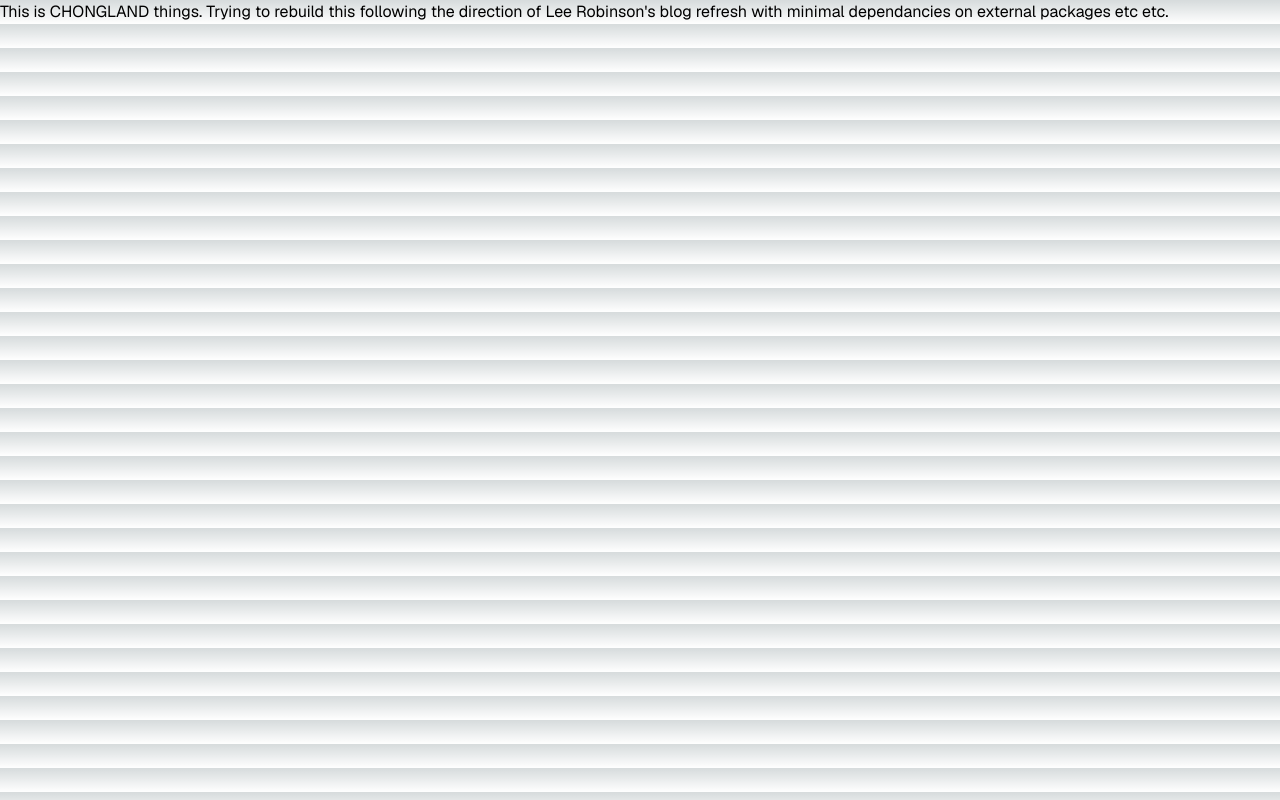
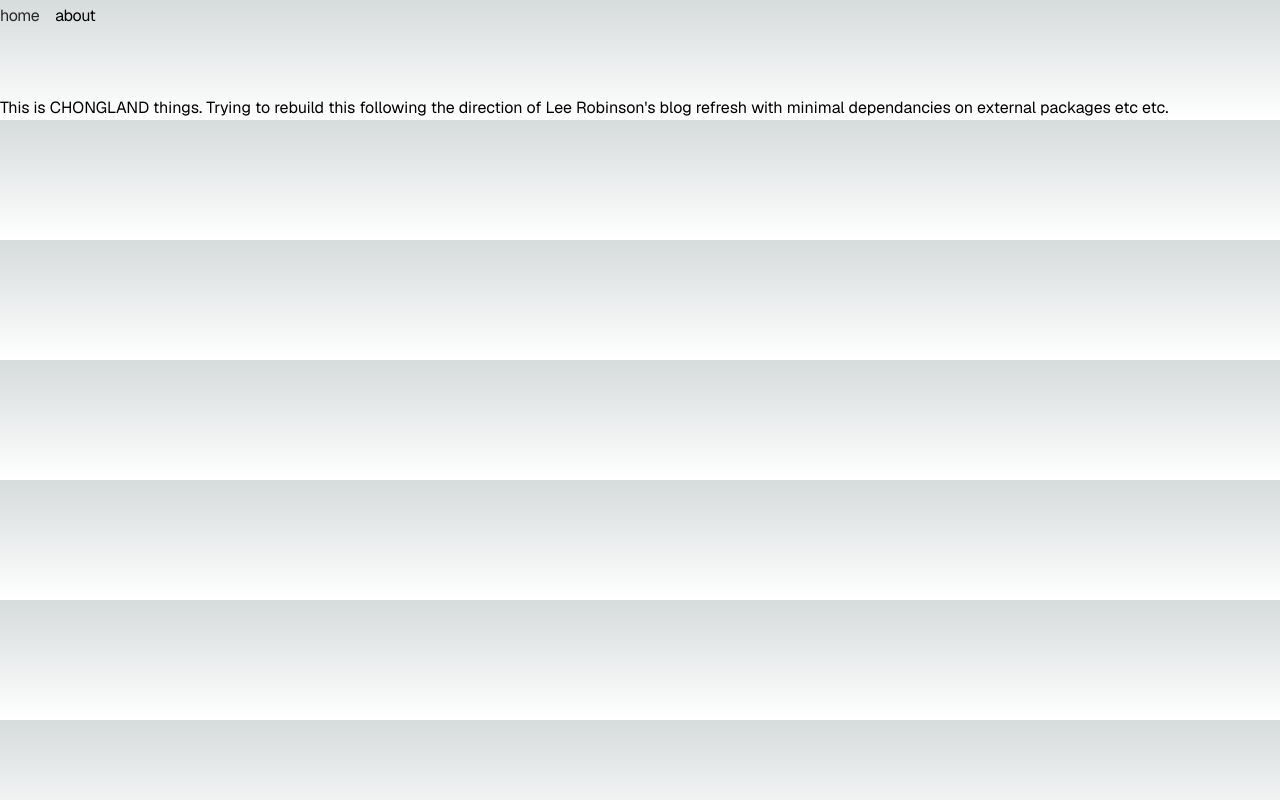
Before and after one commit to MrSamLaw/CHONGLAND-LeeRob, a Next.js app: page / in a window 1280 px wide. Built offline with nearby package versions, Linux system fonts and the light colour scheme.

Commit message:
Navbar | Framer-Motion

```diff
--- a/app/layout.tsx
+++ b/app/layout.tsx
@@ -3,6 +3,7 @@ import { Inter } from 'next/font/google'
 import { GeistSans} from 'geist/font/sans'
 import { GeistMono } from 'geist/font/mono'
 import './globals.css'
+import { Navbar } from '@/components/Navbar'
 
 const inter = Inter({ subsets: ['latin'] })
 
@@ -18,7 +19,9 @@ export default function RootLayout({
 }) {
   return (
     <html lang="en" className={`${GeistSans.variable} ${GeistMono.variable}`}>
-      <body>{children}</body>
+      <body>
+        <Navbar />
+        {children}</body>
     </html>
   )
 }
--- /dev/null
+++ b/components/Navbar.tsx
@@ -0,0 +1,74 @@
+'use client';
+
+import { motion, LayoutGroup } from "framer-motion";
+import { usePathname } from "next/navigation";
+import { Suspense } from "react";
+import Link from "next/link";
+
+const navItems = {
+    '/': {
+        name: 'home',
+    },
+    '/about': {
+        name: 'about',
+    },
+};
+
+export function Navbar() {
+    return (
+        <aside className="-ml-[8px] mb-16 tracking-tight">
+            <div className="lg:sticky lg:top-20">
+                <LayoutGroup>
+                    <nav
+                        className="flex flex-row items-start relative px-0 pb-0 fade md:overflow-auto scroll-p-6 md:relative"
+                        id="nav"
+                    >
+                        <Suspense fallback={null}>
+                            {Object.entries(navItems).map(([path, {name}]) => {
+                                return <NavItem key={path} path={path} name={name} />;
+                            })}
+                        </Suspense>
+                    </nav>
+                </LayoutGroup>
+            </div>
+        </aside>
+    );
+}
+
+let cx=(...classes) => classes.filter(Boolean).join(' ');
+
+function NavItem({ path, name}: {path: string; name: string}) {
+    let pathname = usePathname() || '/';
+    if (pathname.includes('/blog/')) {
+        pathname = '/blog';
+    }
+    let isActive = path === pathname;
+
+    return (
+        <Link
+            key={path}
+            href={path}
+            className={cx(
+                'transition-all hover:text-neutral-800 dark:hover:text-neutral-200 flex align-middle',
+                {
+                    'text-neutral-50': !isActive,
+                }
+            )}
+        >
+            <span className="relative py-1 px-2">
+                {name}
+                {path === pathname ? (
+                    <motion.div
+                        className="absolute h-[1px] top-7 mx-2 inset-0 bg-neutral-200 dark:bg-neutral-800 z-[-1] dark:bg-gradient-to-r from-transparent to-neutral-900"
+                        layoutId = "sidebar"
+                        transition={{
+                            type: 'spring',
+                            stiffness: 350,
+                            damping: 30,
+                        }}
+                    />
+                ) : null}
+            </span>
+        </Link>
+    );
+}
--- a/package.json
+++ b/package.json
@@ -9,8 +9,10 @@
     "lint": "next lint"
   },
   "dependencies": {
+    "framer-motion": "^10.16.16",
     "geist": "^1.2.0",
     "next": "14.0.3",
+    "next-mdx-remote": "^4.4.1",
     "react": "^18",
     "react-dom": "^18"
   },
```
